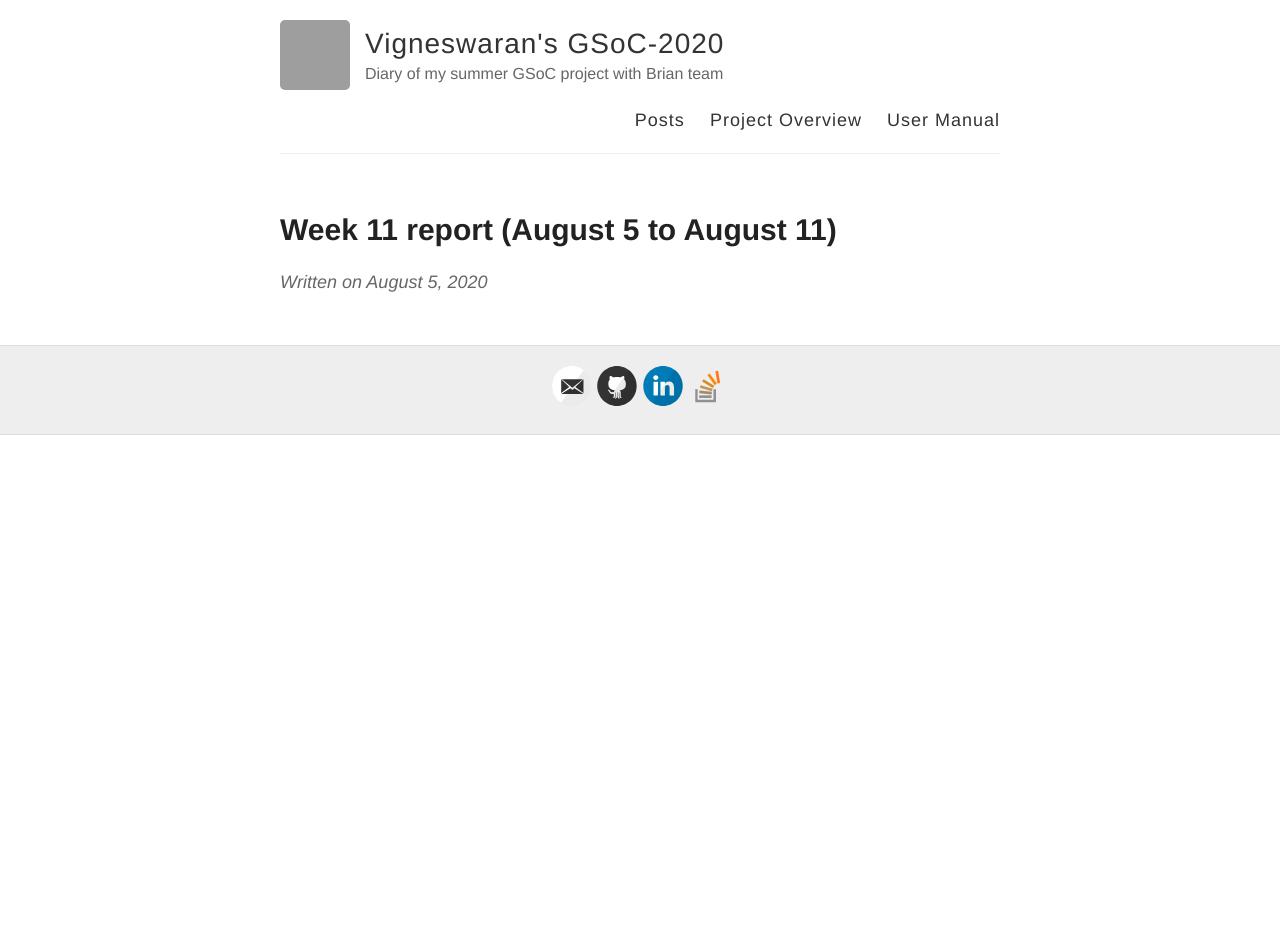
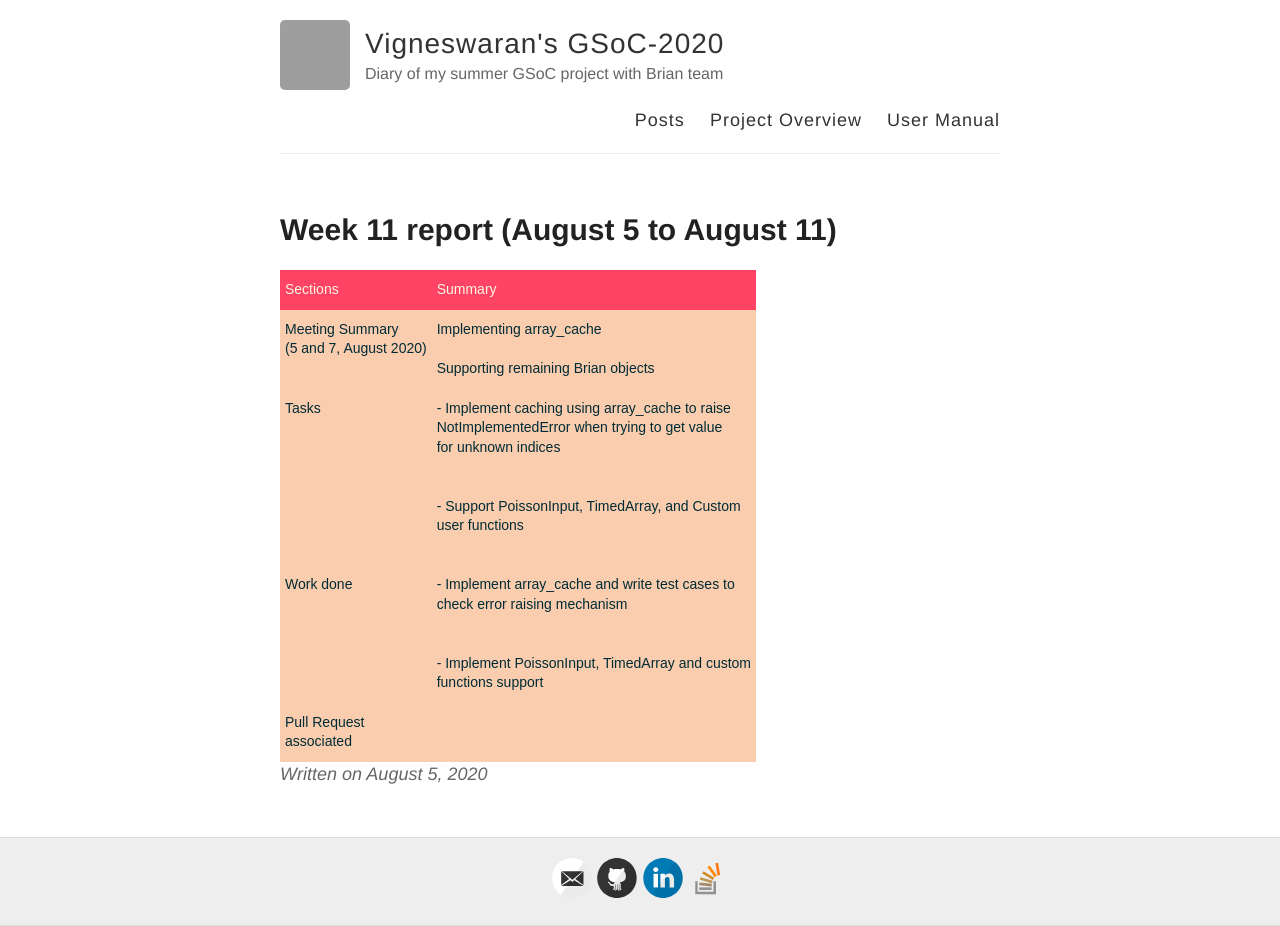
Before and after one commit to vigneswaran-chandrasekaran/Vigneswaran-chandrasekaran.github.io, a Jekyll site: the page built from _posts/2020-08-05-post13.md, in a window 1280 px wide. Built offline with Jekyll 4.4.1, drawn with Linux system fonts in a browser that asks for light colours; comment, search, counter and statistics services are not loaded; before the commit the page ends 900 px from its top, so only the background shows below that; grey boxes are pictures that could not be loaded.

Commit message:
Add all posts

```diff
--- a/_posts/2020-08-05-post13.md
+++ b/_posts/2020-08-05-post13.md
@@ -2,3 +2,38 @@
 layout: post
 title: Week 11 report (August 5 to August 11)
 ---
+
+<style type="text/css">
+.tg  {border-collapse:collapse;border-color:#C44D58;border-spacing:0;}
+.tg td{background-color:#F9CDAD;border-color:#C44D58;border-style:solid;border-width:0px;color:#002b36;
+  font-family:Arial, sans-serif;font-size:14px;overflow:hidden;padding:10px 5px;word-break:normal;}
+.tg th{background-color:#FE4365;border-color:#C44D58;border-style:solid;border-width:0px;color:#fdf6e3;
+  font-family:Arial, sans-serif;font-size:14px;font-weight:normal;overflow:hidden;padding:10px 5px;word-break:normal;}
+.tg .tg-0lax{text-align:left;vertical-align:top}
+</style>
+<table class="tg">
+<thead>
+  <tr>
+    <th class="tg-0lax">Sections</th>
+    <th class="tg-0lax">Summary</th>
+  </tr>
+</thead>
+<tbody>
+  <tr>
+    <td class="tg-0lax">Meeting Summary<br>(5 and 7, August 2020)<br></td>
+    <td class="tg-0lax">Implementing array_cache<br><br>Supporting remaining Brian objects<br></td>
+  </tr>
+  <tr>
+    <td class="tg-0lax">Tasks</td>
+    <td class="tg-0lax"><span style="font-weight:400;font-style:normal;text-decoration:none">- Implement caching using array_cache to raise</span><br><span style="font-weight:400;font-style:normal;text-decoration:none">NotImplementedError when trying to get value</span><br><span style="font-weight:400;font-style:normal;text-decoration:none">for unknown indices</span><br><br><br>- Support PoissonInput, TimedArray, and Custom<br>user functions<br><br></td>
+  </tr>
+  <tr>
+    <td class="tg-0lax">Work done</td>
+    <td class="tg-0lax">- Implement array_cache and write test cases to<br>check error raising mechanism<br><br> <br>- Implement PoissonInput, TimedArray and custom<br>functions support</td>
+  </tr>
+  <tr>
+    <td class="tg-0lax">Pull Request<br>associated<br></td>
+    <td class="tg-0lax"></td>
+  </tr>
+</tbody>
+</table>
--- a/index.html
+++ b/index.html
@@ -3,7 +3,7 @@ layout: default
 ---
 
 <div class="posts">
-  {% for post in site.posts %}
+  {% for post in site.posts reversed%}
     <article class="post">
 
       <h1><a href="{{ site.baseurl }}{{ post.url }}">{{ post.title }}</a></h1>
```
Also changed, not shown: _posts/2020-08-12-post14.md (+6 -0 lines), _posts/2020-08-19-post15.md (+6 -0 lines).
